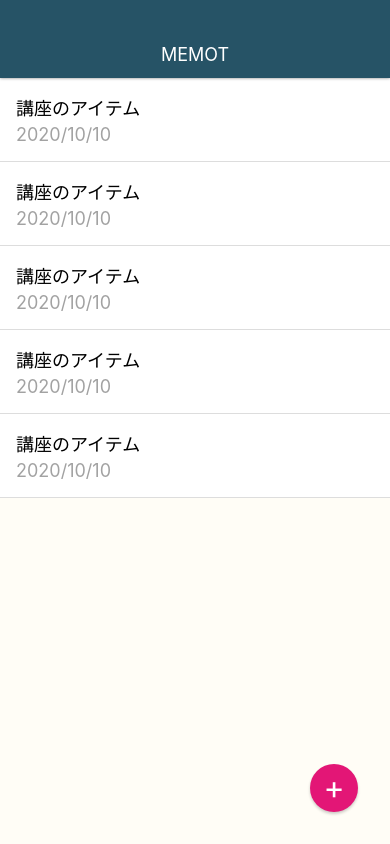
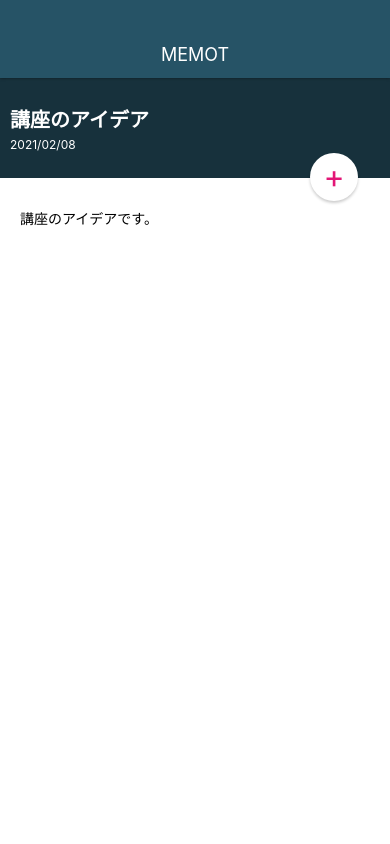
Before and after one commit to ffqwe/MemoApp, a React Native app: screen / in a window 390 px wide. Built offline with nearby package versions, Linux system fonts and the light colour scheme.

Commit message:
Style MemoDetailScreen

```diff
--- a/App.js
+++ b/App.js
@@ -2,16 +2,14 @@
 import { StyleSheet, Text, View } from 'react-native';
 
 import Appbar from './src/components/Appbar';
-import MemoList from './src/components/MemoList';
-import CircleButton from './src/elements/CircleButton';
+import MemoDetailScreen from './src/screens/MemoDetailScreen';
 
 export default class App extends React.Component {
     render()  {
       return(
     <View style={styles.container}>
       <Appbar />
-      <MemoList />
-      <CircleButton>+</CircleButton>
+      <MemoDetailScreen />
     </View>
     );
   }
@@ -22,7 +20,7 @@
     flex: 1,
     backgroundColor: '#FFFDF6',
     alignItems: 'center',
-    justifyContent: 'center',
+    justifyContent: 'flex-start',
     paddingTop: 78,
   },
 });
--- a/src/components/MemoList.js
+++ b/src/components/MemoList.js
@@ -5,7 +5,6 @@
 class MemoList extends React.Component{
   render(){
     return(
-
         <View style={styles.memoList}>
           <View style={styles.memoListItem}>
            <Text style={styles.memoTitle}>講座のアイテム</Text>
--- a/src/elements/CircleButton.js
+++ b/src/elements/CircleButton.js
@@ -2,11 +2,21 @@
 import { StyleSheet, Text, View } from 'react-native';
 
 class CircleButton extends React.Component {
-  render(){
+  render() {
+    const { style, color } = this.props;
+
+    let bgColor = '#E31676';
+    let textColor = '#fff';
+
+    if (color === 'white') {
+      bgColor = '#fff';
+      textColor = '#E31676';
+    }
+
     return (
-      <View style={styles.circleButton}>
-        <Text style={styles.circleButtonTitle}>
-        {this.props.children}
+      <View style={[styles.circleButton, style, { backgroundColor: bgColor }]}>
+        <Text style={[styles.circleButtonTitle, { color: textColor }]}>
+          {this.props.children}
         </Text>
       </View>
     );
@@ -20,7 +30,6 @@
     right: 32,
     width: 48,
     height: 48,
-    backgroundColor: '#E31676',
     borderRadius: 24,
     justifyContent: 'center',
     alignItems: 'center',
@@ -32,7 +41,6 @@
   circleButtonTitle: {
     fontSize: 32,
     lineHeight: 32,
-    color: '#fff',
   },
 });
 
--- /dev/null
+++ b/src/screens/MemoDetailScreen.js
@@ -0,0 +1,66 @@
+import React from 'react';
+import { StyleSheet, View, Text } from 'react-native';
+
+import CircleButton from '../elements/CircleButton';
+
+class MemoDetailScreen extends React.Component {
+  render(){
+    return(
+      <View style={styles.container}>
+        <View>
+          <View style={styles.memoHeader}>
+            <View>
+              <Text style={styles.memoHeaderTitle}>講座のアイデア</Text>
+              <Text style={styles.memoHeaderDate}>2021/02/08</Text>
+            </View>
+          </View>
+        </View>
+
+        <View style={styles.memoContent}>
+          <Text>
+            講座のアイデアです。
+          </Text>
+        </View>
+
+        <CircleButton　color= "white" style={styles.editButton}>+</CircleButton>
+      </View>
+    );
+  }
+}
+
+const styles = StyleSheet.create({
+  container: {
+    flex: 1,
+    width: '100%',
+  },
+  memoHeader: {
+    height: 100,
+    backgroundColor: '#17313C',
+    justifyContent: 'center',
+    padding: 10,
+  },
+  memoHeaderTitle: {
+    fontSize: 20,
+    fontWeight: 'bold',
+    color: '#fff',
+    marginBottom: 4,
+
+  },
+  memoHeaderDate: {
+    fontSize: 12,
+    color: '#fff',
+  },
+  memoContent: {
+    paddingTop: 30,
+    paddingLeft: 20,
+    paddingRight: 20,
+    paddingBottom: 20,
+    backgroundColor: '#fff',
+    flex: 1,
+  },
+  editButton: {
+    top: 75,
+  },
+});
+
+export default MemoDetailScreen;
--- a/src/screens/MemoListScreen.js
+++ b/src/screens/MemoListScreen.js
@@ -7,7 +7,7 @@
 class MemoListScreen extends React.Component{
   render(){
     return(
-      <View styles={styles.container}>
+      <View style={styles.container}>
         <MemoList />
         <CircleButton>+</CircleButton>
       </View>
```
